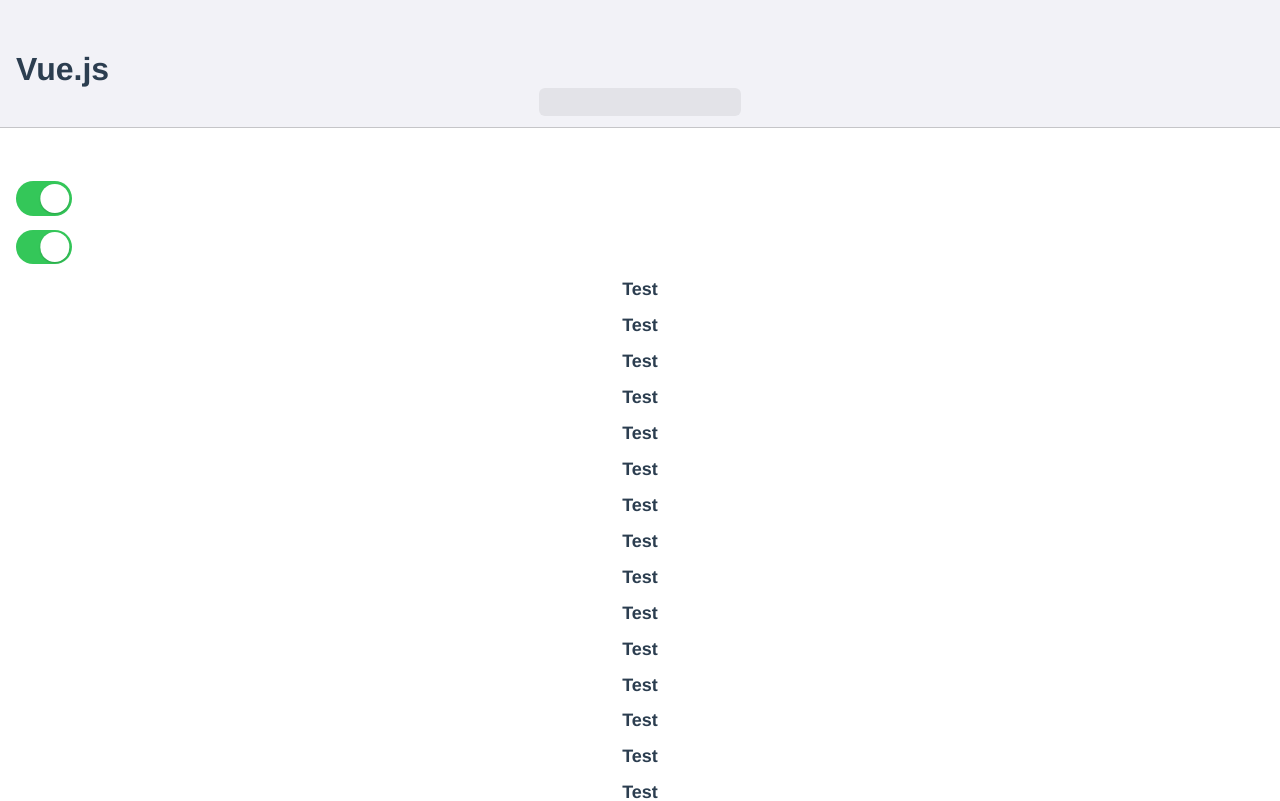
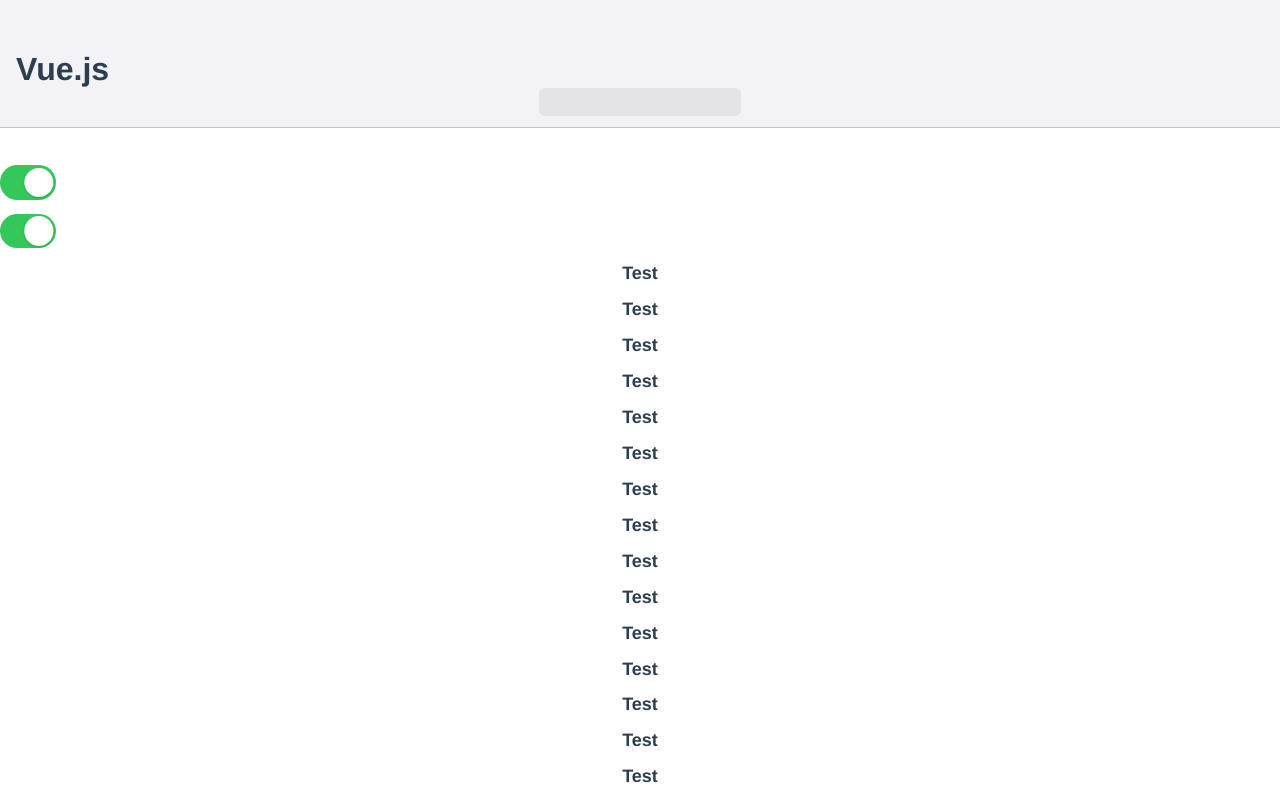
Before and after one commit to leegeunhyeok/vue-ios, a Vue app: page / in a window 1280 px wide. Shown: the top 801 px of the page. Built offline with nearby package versions, Linux system fonts and the light colour scheme; the HTML template or start-up script is replaced by a standard one.

Commit message:
:fire: Remove iView padding

```diff
--- a/src/components/iView.vue
+++ b/src/components/iView.vue
@@ -15,6 +15,9 @@
 .i-view {
   width: 100%;
   height: 100%;
-  padding: 1rem;
+
+  .i-secction:nth-child(1) {
+    padding-top: 2rem;
+  }
 }
 </style>
```
